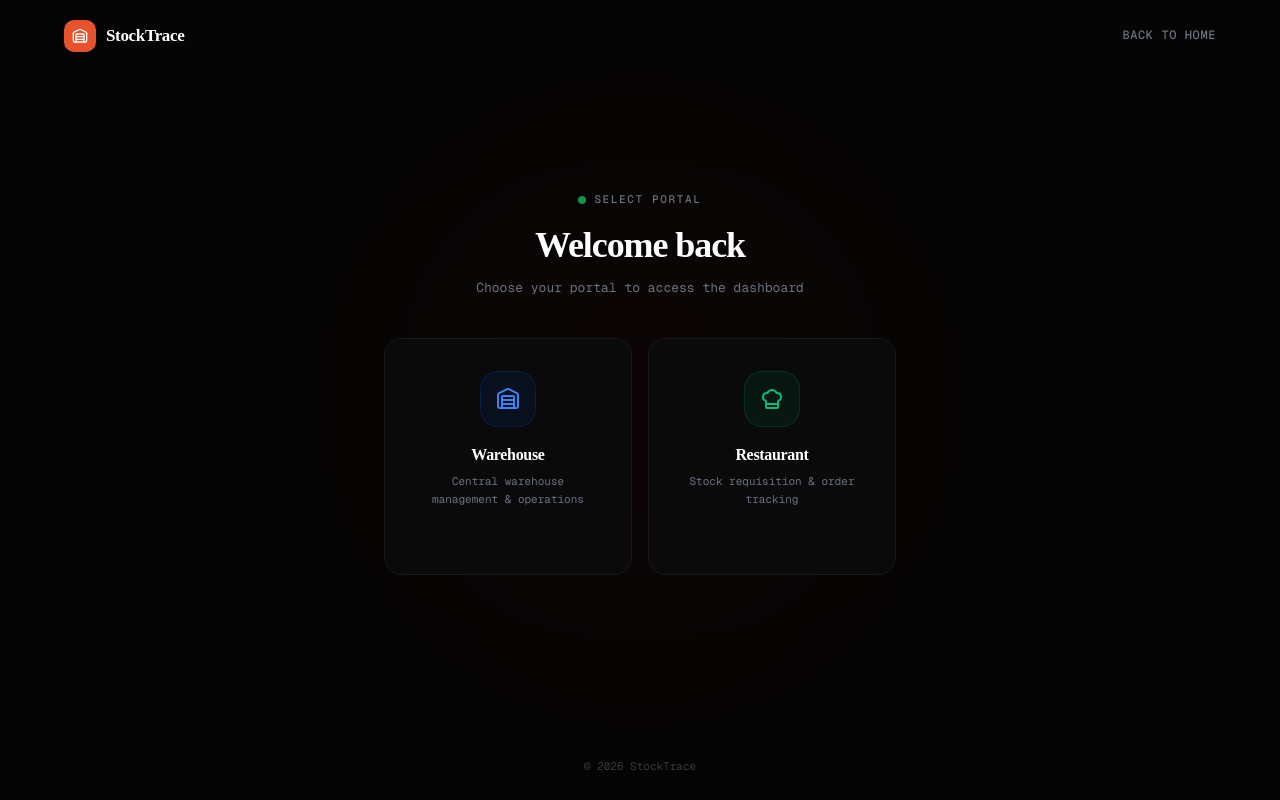
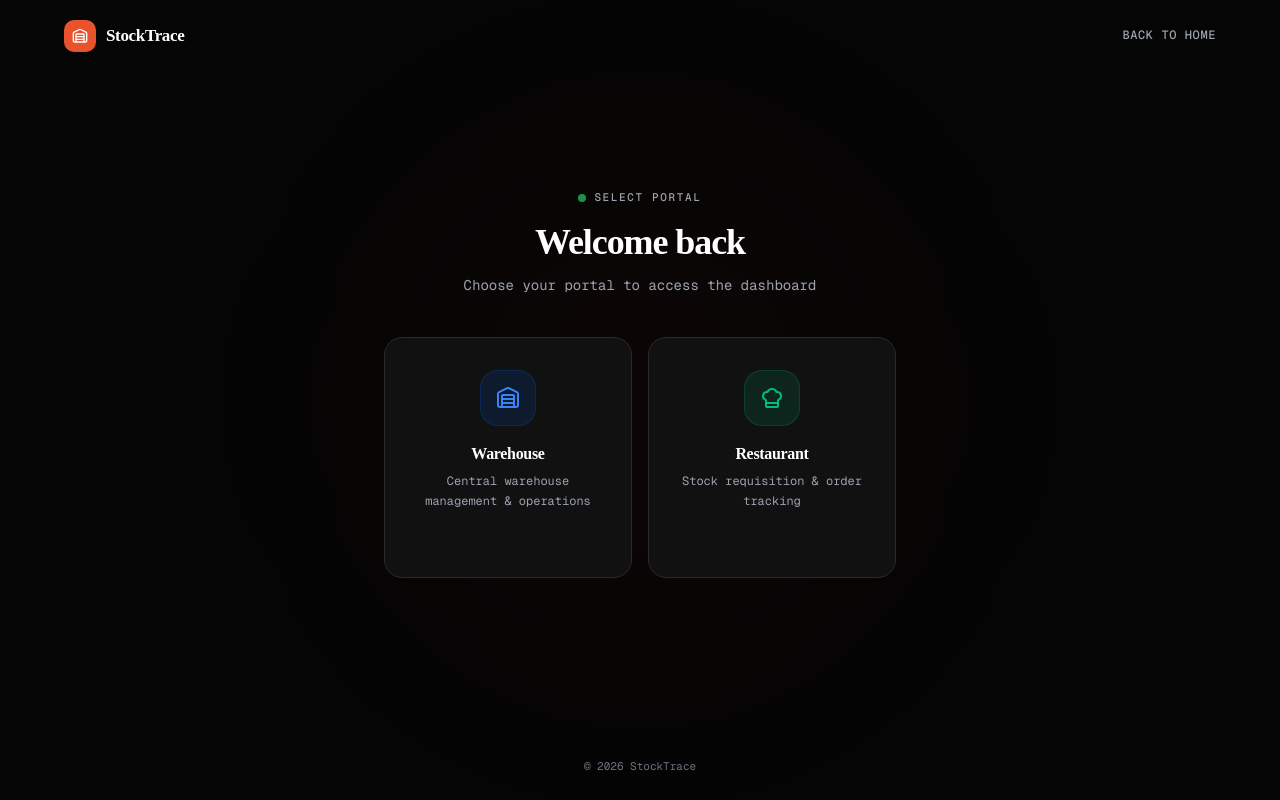
Before and after one commit to nissi15/camilia, a Next.js app: page /login in a window 1280 px wide. Built offline with nearby package versions, Linux system fonts and the light colour scheme.

Commit message:
Improve login page visibility: brighter cards, borders, and text
Cards now use #111111 bg with #2A2A2A borders, description text
bumped to #9CA3AF, input placeholders to #555555 for better contrast.

Co-Authored-By: Claude Opus 4.6 <noreply@anthropic.com>

```diff
--- a/src/app/login/page.tsx
+++ b/src/app/login/page.tsx
@@ -36,7 +36,7 @@ function LoginChoice() {
 
         <Link
           href="/"
-          className="text-[12px] font-mono font-medium text-[#6B7280] hover:text-white transition-colors duration-200 uppercase tracking-wider"
+          className="text-[12px] font-mono font-medium text-[#9CA3AF] hover:text-white transition-colors duration-200 uppercase tracking-wider"
         >
           Back to Home
         </Link>
@@ -49,14 +49,14 @@ function LoginChoice() {
           <div className="text-center space-y-3">
             <div className="flex items-center justify-center gap-2 mb-4">
               <span className="w-2 h-2 rounded-full bg-[#22C55E] animate-pulse" />
-              <span className="text-[11px] font-mono font-medium text-[#6B7280] uppercase tracking-[0.15em]">
+              <span className="text-[11px] font-mono font-medium text-[#9CA3AF] uppercase tracking-[0.15em]">
                 Select Portal
               </span>
             </div>
             <h1 className="text-3xl sm:text-4xl font-heading font-black text-white tracking-[-0.03em]">
               Welcome back
             </h1>
-            <p className="text-[13px] font-mono text-[#6B7280] max-w-sm mx-auto leading-relaxed">
+            <p className="text-[14px] font-mono text-[#9CA3AF] max-w-sm mx-auto leading-relaxed">
               Choose your portal to access the dashboard
             </p>
           </div>
@@ -65,15 +65,15 @@ function LoginChoice() {
           <div className="grid grid-cols-1 sm:grid-cols-2 gap-4">
             {/* Warehouse card */}
             <Link href={`/login/warehouse${qs}`} className="group">
-              <div className="relative rounded-2xl border border-[#1A1A1A] bg-[#0A0A0A] p-8 transition-all duration-300 hover:border-[#E8532E]/30 hover:bg-[#0D0D0D] cursor-pointer h-full flex flex-col items-center text-center space-y-4">
-                <div className="w-14 h-14 rounded-2xl bg-[#0055d7]/10 border border-[#0055d7]/20 flex items-center justify-center group-hover:bg-[#0055d7]/15 group-hover:border-[#0055d7]/30 transition-all duration-300">
+              <div className="relative rounded-2xl border border-[#2A2A2A] bg-[#111111] p-8 transition-all duration-300 hover:border-[#E8532E]/40 hover:bg-[#161616] cursor-pointer h-full flex flex-col items-center text-center space-y-4">
+                <div className="w-14 h-14 rounded-2xl bg-[#0055d7]/15 border border-[#0055d7]/25 flex items-center justify-center group-hover:bg-[#0055d7]/20 group-hover:border-[#0055d7]/40 transition-all duration-300">
                   <Warehouse className="w-6 h-6 text-[#3B82F6]" />
                 </div>
                 <div className="space-y-1.5">
                   <h2 className="text-base font-heading font-bold text-white">
                     Warehouse
                   </h2>
-                  <p className="text-[11px] font-mono text-[#6B7280] leading-relaxed">
+                  <p className="text-[12px] font-mono text-[#9CA3AF] leading-relaxed">
                     Central warehouse management & operations
                   </p>
                 </div>
@@ -85,15 +85,15 @@ function LoginChoice() {
 
             {/* Restaurant card */}
             <Link href={`/login/restaurant${qs}`} className="group">
-              <div className="relative rounded-2xl border border-[#1A1A1A] bg-[#0A0A0A] p-8 transition-all duration-300 hover:border-[#E8532E]/30 hover:bg-[#0D0D0D] cursor-pointer h-full flex flex-col items-center text-center space-y-4">
-                <div className="w-14 h-14 rounded-2xl bg-emerald-600/10 border border-emerald-600/20 flex items-center justify-center group-hover:bg-emerald-600/15 group-hover:border-emerald-600/30 transition-all duration-300">
+              <div className="relative rounded-2xl border border-[#2A2A2A] bg-[#111111] p-8 transition-all duration-300 hover:border-[#E8532E]/40 hover:bg-[#161616] cursor-pointer h-full flex flex-col items-center text-center space-y-4">
+                <div className="w-14 h-14 rounded-2xl bg-emerald-600/15 border border-emerald-600/25 flex items-center justify-center group-hover:bg-emerald-600/20 group-hover:border-emerald-600/40 transition-all duration-300">
                   <ChefHat className="w-6 h-6 text-emerald-500" />
                 </div>
                 <div className="space-y-1.5">
                   <h2 className="text-base font-heading font-bold text-white">
                     Restaurant
                   </h2>
-                  <p className="text-[11px] font-mono text-[#6B7280] leading-relaxed">
+                  <p className="text-[12px] font-mono text-[#9CA3AF] leading-relaxed">
                     Stock requisition & order tracking
                   </p>
                 </div>
@@ -108,7 +108,7 @@ function LoginChoice() {
 
       {/* Bottom bar */}
       <div className="relative z-10 text-center pb-6">
-        <p className="text-[11px] font-mono text-[#3A3A3A]">
+        <p className="text-[11px] font-mono text-[#6B7280]">
           &copy; {new Date().getFullYear()} StockTrace
         </p>
       </div>
--- a/src/app/login/restaurant/page.tsx
+++ b/src/app/login/restaurant/page.tsx
@@ -81,7 +81,7 @@ function RestaurantLoginForm() {
               <h1 className="text-xl font-heading font-bold text-white">
                 Restaurant Portal
               </h1>
-              <p className="text-[11px] font-mono text-[#6B7280] mt-1 uppercase tracking-wider">
+              <p className="text-[11px] font-mono text-[#9CA3AF] mt-1 uppercase tracking-wider">
                 Stock requisition & order tracking
               </p>
             </div>
@@ -97,7 +97,7 @@ function RestaurantLoginForm() {
 
             <div className="space-y-4">
               <div className="space-y-2">
-                <label htmlFor="email" className="text-[11px] font-mono font-medium text-[#6B7280] uppercase tracking-wider">
+                <label htmlFor="email" className="text-[11px] font-mono font-medium text-[#9CA3AF] uppercase tracking-wider">
                   Email
                 </label>
                 <input
@@ -108,11 +108,11 @@ function RestaurantLoginForm() {
                   onChange={(e) => setEmail(e.target.value)}
                   required
                   autoFocus
-                  className="w-full h-11 px-4 rounded-xl bg-[#0A0A0A] border border-[#1A1A1A] text-white text-sm placeholder:text-[#3A3A3A] focus:outline-none focus:border-emerald-600/50 focus:ring-1 focus:ring-emerald-600/20 transition-all duration-200"
+                  className="w-full h-11 px-4 rounded-xl bg-[#111111] border border-[#2A2A2A] text-white text-sm placeholder:text-[#555555] focus:outline-none focus:border-emerald-600/50 focus:ring-1 focus:ring-emerald-600/20 transition-all duration-200"
                 />
               </div>
               <div className="space-y-2">
-                <label htmlFor="password" className="text-[11px] font-mono font-medium text-[#6B7280] uppercase tracking-wider">
+                <label htmlFor="password" className="text-[11px] font-mono font-medium text-[#9CA3AF] uppercase tracking-wider">
                   Password
                 </label>
                 <input
@@ -122,7 +122,7 @@ function RestaurantLoginForm() {
                   value={password}
                   onChange={(e) => setPassword(e.target.value)}
                   required
-                  className="w-full h-11 px-4 rounded-xl bg-[#0A0A0A] border border-[#1A1A1A] text-white text-sm placeholder:text-[#3A3A3A] focus:outline-none focus:border-emerald-600/50 focus:ring-1 focus:ring-emerald-600/20 transition-all duration-200"
+                  className="w-full h-11 px-4 rounded-xl bg-[#111111] border border-[#2A2A2A] text-white text-sm placeholder:text-[#555555] focus:outline-none focus:border-emerald-600/50 focus:ring-1 focus:ring-emerald-600/20 transition-all duration-200"
                 />
               </div>
             </div>
@@ -136,9 +136,9 @@ function RestaurantLoginForm() {
             </button>
 
             <div className="text-center space-y-1 pt-1">
-              <p className="text-[10px] font-mono text-[#3A3A3A] uppercase tracking-wider">Demo credentials</p>
-              <p className="text-[11px] font-mono text-[#6B7280]">
-                <span className="text-white/60">chef@downtown.com</span>{" "}
+              <p className="text-[10px] font-mono text-[#6B7280] uppercase tracking-wider">Demo credentials</p>
+              <p className="text-[11px] font-mono text-[#9CA3AF]">
+                <span className="text-white/80">chef@downtown.com</span>{" "}
                 / chef123
               </p>
             </div>
@@ -148,7 +148,7 @@ function RestaurantLoginForm() {
 
       {/* Bottom bar */}
       <div className="relative z-10 text-center pb-6">
-        <p className="text-[11px] font-mono text-[#3A3A3A]">
+        <p className="text-[11px] font-mono text-[#6B7280]">
           &copy; {new Date().getFullYear()} StockTrace
         </p>
       </div>
--- a/src/app/login/warehouse/page.tsx
+++ b/src/app/login/warehouse/page.tsx
@@ -81,7 +81,7 @@ function WarehouseLoginForm() {
               <h1 className="text-xl font-heading font-bold text-white">
                 Warehouse Portal
               </h1>
-              <p className="text-[11px] font-mono text-[#6B7280] mt-1 uppercase tracking-wider">
+              <p className="text-[11px] font-mono text-[#9CA3AF] mt-1 uppercase tracking-wider">
                 Central warehouse management & operations
               </p>
             </div>
@@ -97,7 +97,7 @@ function WarehouseLoginForm() {
 
             <div className="space-y-4">
               <div className="space-y-2">
-                <label htmlFor="email" className="text-[11px] font-mono font-medium text-[#6B7280] uppercase tracking-wider">
+                <label htmlFor="email" className="text-[11px] font-mono font-medium text-[#9CA3AF] uppercase tracking-wider">
                   Email
                 </label>
                 <input
@@ -108,11 +108,11 @@ function WarehouseLoginForm() {
                   onChange={(e) => setEmail(e.target.value)}
                   required
                   autoFocus
-                  className="w-full h-11 px-4 rounded-xl bg-[#0A0A0A] border border-[#1A1A1A] text-white text-sm placeholder:text-[#3A3A3A] focus:outline-none focus:border-[#0055d7]/50 focus:ring-1 focus:ring-[#0055d7]/20 transition-all duration-200"
+                  className="w-full h-11 px-4 rounded-xl bg-[#111111] border border-[#2A2A2A] text-white text-sm placeholder:text-[#555555] focus:outline-none focus:border-[#0055d7]/50 focus:ring-1 focus:ring-[#0055d7]/20 transition-all duration-200"
                 />
               </div>
               <div className="space-y-2">
-                <label htmlFor="password" className="text-[11px] font-mono font-medium text-[#6B7280] uppercase tracking-wider">
+                <label htmlFor="password" className="text-[11px] font-mono font-medium text-[#9CA3AF] uppercase tracking-wider">
                   Password
                 </label>
                 <input
@@ -122,7 +122,7 @@ function WarehouseLoginForm() {
                   value={password}
                   onChange={(e) => setPassword(e.target.value)}
                   required
-                  className="w-full h-11 px-4 rounded-xl bg-[#0A0A0A] border border-[#1A1A1A] text-white text-sm placeholder:text-[#3A3A3A] focus:outline-none focus:border-[#0055d7]/50 focus:ring-1 focus:ring-[#0055d7]/20 transition-all duration-200"
+                  className="w-full h-11 px-4 rounded-xl bg-[#111111] border border-[#2A2A2A] text-white text-sm placeholder:text-[#555555] focus:outline-none focus:border-[#0055d7]/50 focus:ring-1 focus:ring-[#0055d7]/20 transition-all duration-200"
                 />
               </div>
             </div>
@@ -136,9 +136,9 @@ function WarehouseLoginForm() {
             </button>
 
             <div className="text-center space-y-1 pt-1">
-              <p className="text-[10px] font-mono text-[#3A3A3A] uppercase tracking-wider">Demo credentials</p>
-              <p className="text-[11px] font-mono text-[#6B7280]">
-                <span className="text-white/60">admin@stocktrace.com</span>{" "}
+              <p className="text-[10px] font-mono text-[#6B7280] uppercase tracking-wider">Demo credentials</p>
+              <p className="text-[11px] font-mono text-[#9CA3AF]">
+                <span className="text-white/80">admin@stocktrace.com</span>{" "}
                 / admin123
               </p>
             </div>
@@ -148,7 +148,7 @@ function WarehouseLoginForm() {
 
       {/* Bottom bar */}
       <div className="relative z-10 text-center pb-6">
-        <p className="text-[11px] font-mono text-[#3A3A3A]">
+        <p className="text-[11px] font-mono text-[#6B7280]">
           &copy; {new Date().getFullYear()} StockTrace
         </p>
       </div>
```
